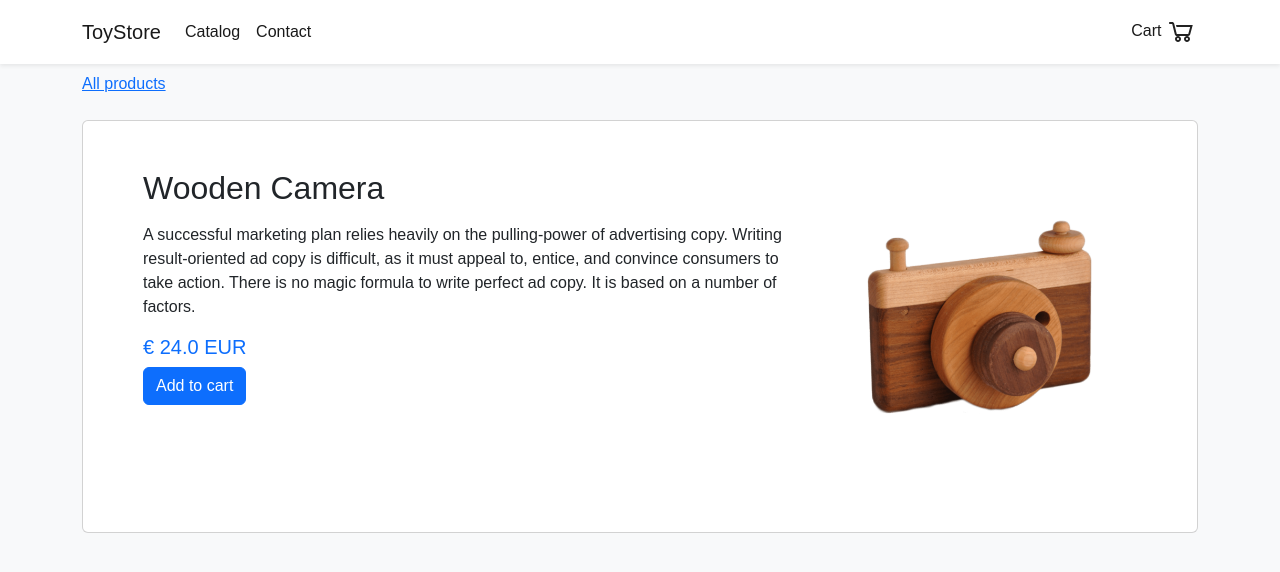
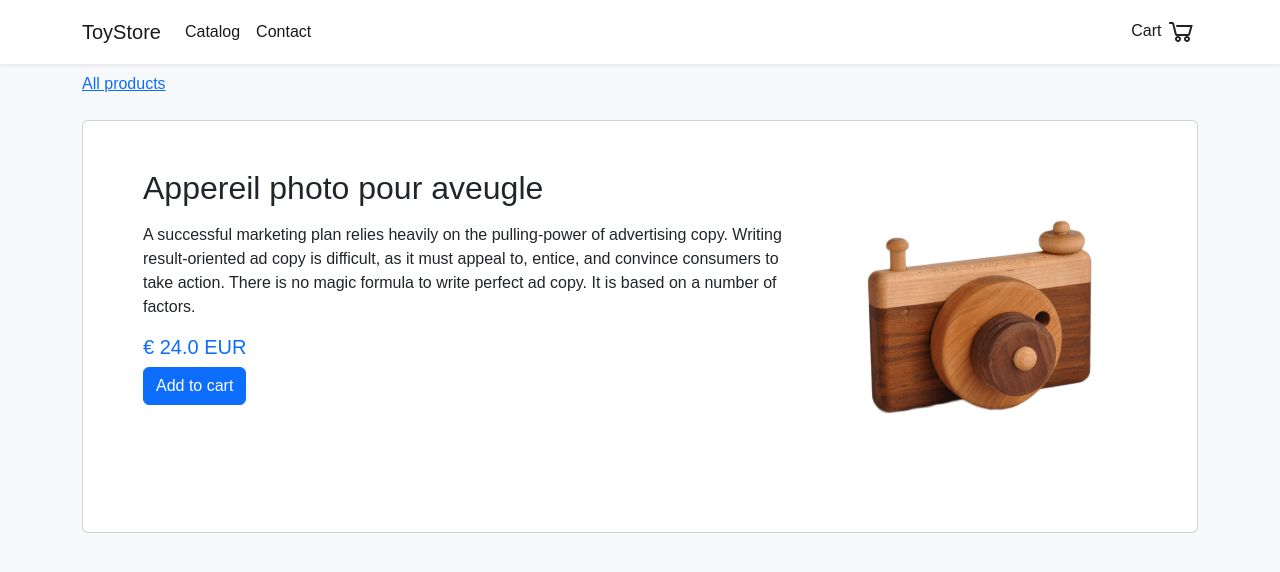
Before and after one commit to FrancoisGrommen/DrySteel, a Jekyll site: the page built from _products/product5.md, in a window 1280 px wide. Shown: the top 572 px of the page. Built offline with Jekyll 4.4.1, drawn with Linux system fonts in a browser that asks for light colours.

Commit message:
Update product5.md

```diff
--- a/_products/product5.md
+++ b/_products/product5.md
@@ -1,6 +1,6 @@
 ---
 identifier: wooden-camera
-name: Wooden Camera
+name: Appereil photo pour aveugle
 price: 24.00
 image: /assets/images/wooden-camera.png
 title: ToyStore - Wooden Camera
```
